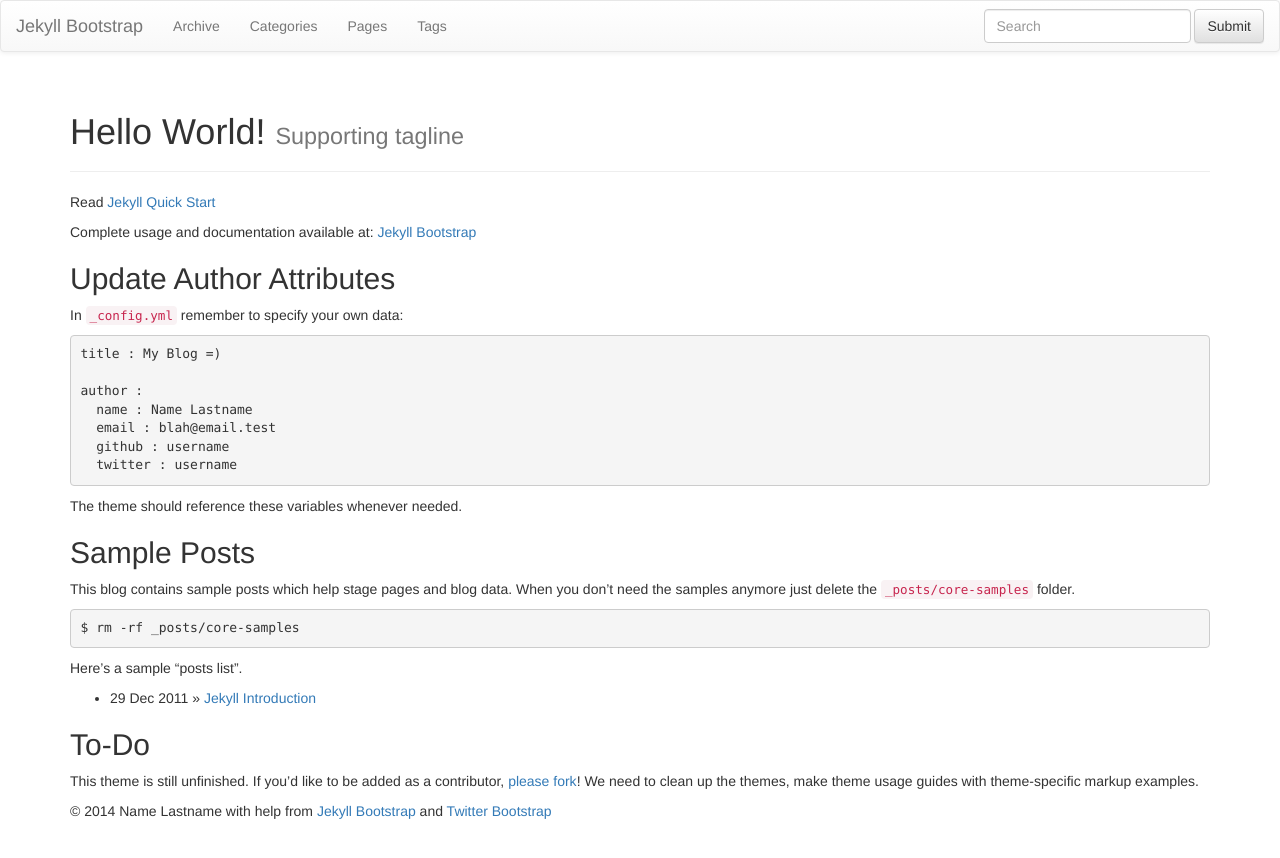
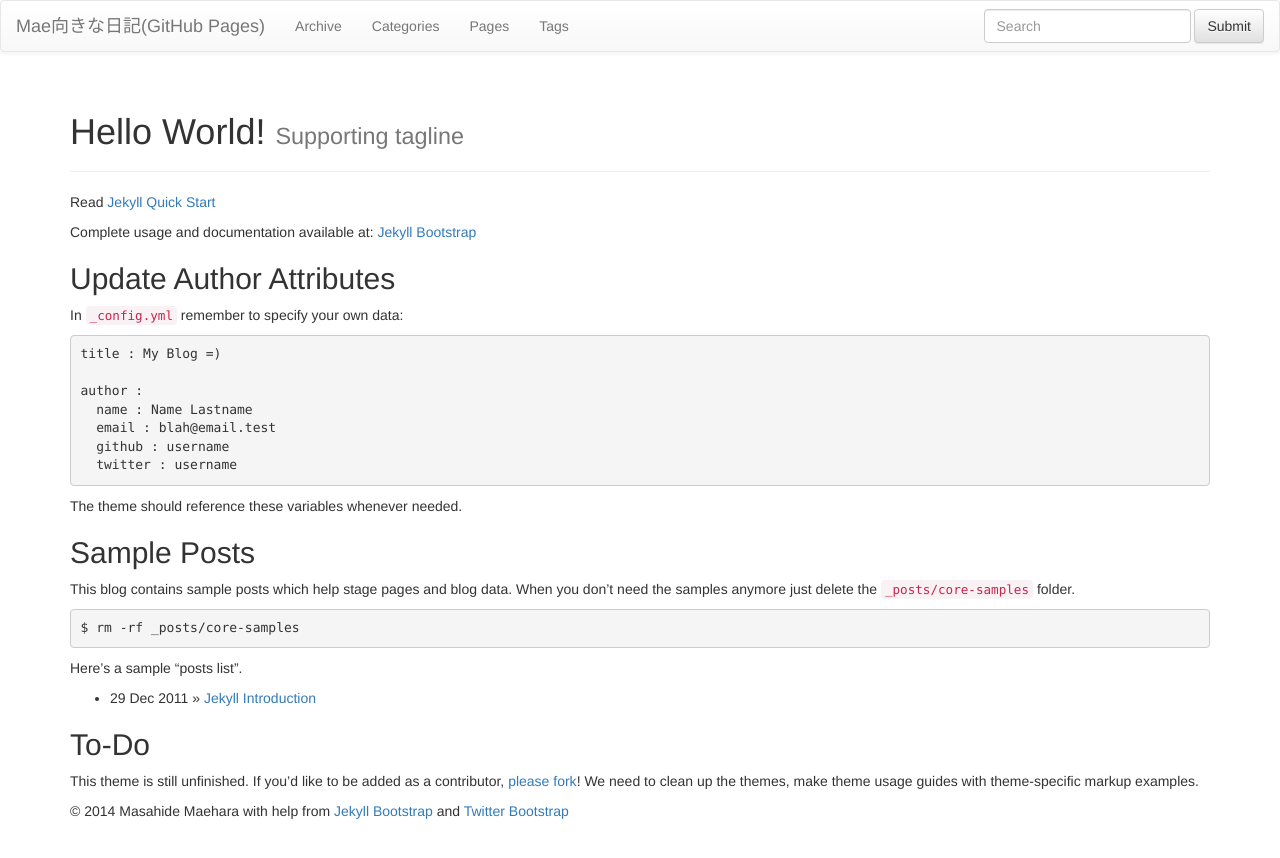
Before and after one commit to maehrm/maehrm.github.io, a Jekyll site: the page built from index.md, in a window 1280 px wide. Shown: the top 858 px of the page. Built offline with Jekyll 4.4.1, drawn with Linux system fonts in a browser that asks for light colours; nearby versions of some CDN libraries; library files that are not in the unit come from our copies.

Commit message:
_config.ymlの変更

```diff
--- a/_config.yml
+++ b/_config.yml
@@ -8,13 +8,13 @@ highlighter: pygments
 # Themes are encouraged to use these universal variables
 # so be sure to set them if your theme uses them.
 #
-title : Jekyll Bootstrap
+title : Mae向きな日記(GitHub Pages)
 tagline: Site Tagline
 author :
-  name : Name Lastname
-  email : blah@email.test
-  github : username
-  twitter : username
+  name : Masahide Maehara
+  email : maehrm@gmail.com
+  github : maehrm
+  twitter : maehrm
   feedburner : feedname
 
 # The production_url is only used when full-domain names are needed
```
